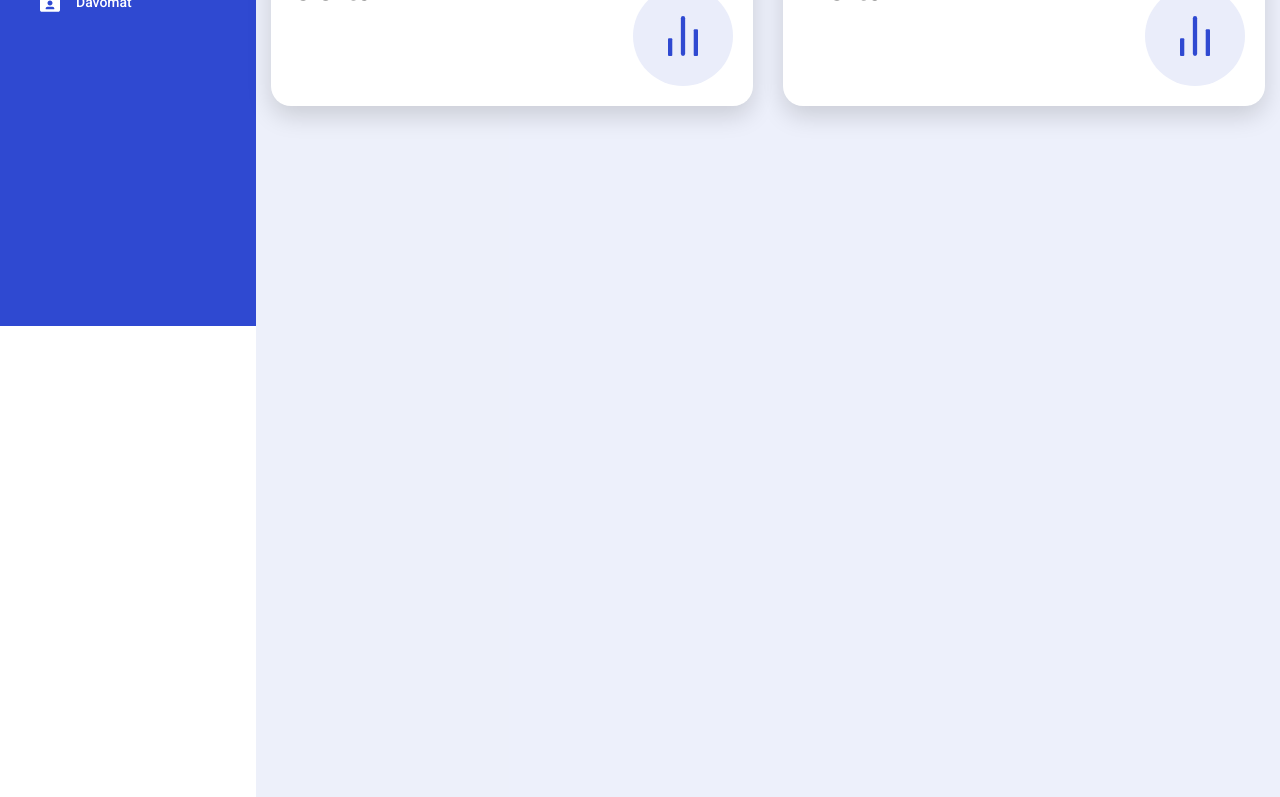
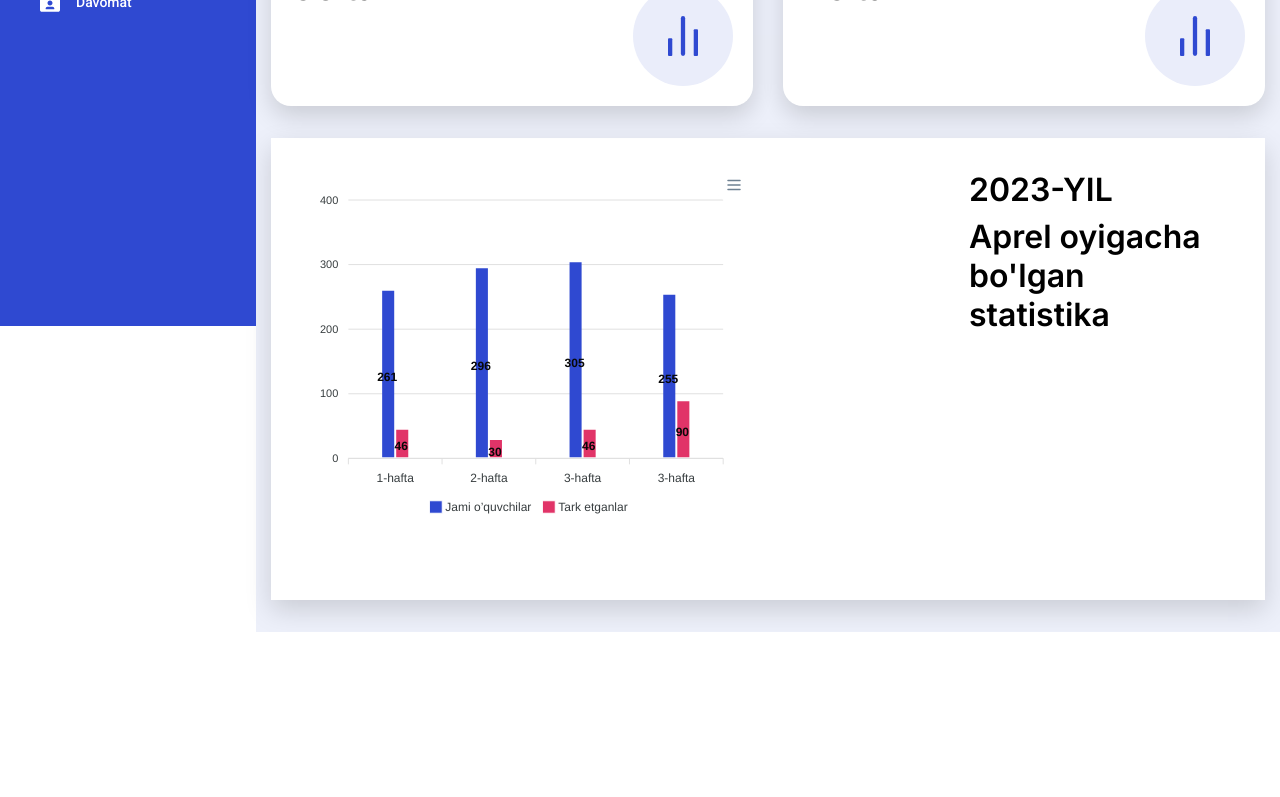
Before and after one commit to MuhammadqodirMuminov/CRM-Panel, a React (Vite) app: page / in a window 1280 px wide. Shown: the part 474-1271 px from the top of the page. After the commit the page ends 1106 px from the top, so only its background shows below. Built offline with nearby package versions, Linux system fonts and the light colour scheme.

Commit message:
add apexchart

```diff
--- a/package.json
+++ b/package.json
@@ -13,6 +13,7 @@
     "mdbootstrap": "^4.20.0",
     "mdbreact": "^5.2.0",
     "react": "^18.2.0",
+    "react-apexcharts": "^1.4.0",
     "react-dom": "^18.2.0",
     "react-router-dom": "^6.13.0"
   },
--- /dev/null
+++ b/src/components/apexchart/apexchart.jsx
@@ -0,0 +1,61 @@
+/* eslint-disable no-unused-vars */
+import React from 'react';
+import ReactApexChart from 'react-apexcharts';
+
+const ApexChart = () => {
+  const series = [
+    {
+      name: 'Jami o’quvchilar',
+      data: [261, 296, 305, 255]
+    },
+    {
+      name: 'Tark etganlar',
+      data: [46, 30, 46, 90]
+    },
+
+  ];
+
+  const options = {
+    chart: {
+      type: 'bar',
+      height: 350
+    },
+    plotOptions: {
+      bar: {
+        horizontal: false,
+        columnWidth: '30%',
+        endingShape: 'rounded'
+      }
+    },
+    dataLabels: {
+      enabled: true,
+      position: 'bottom',
+      style: {
+        colors: ['#080808']
+      },
+
+    },
+    stroke: {
+      show: true,
+      width: 2,
+      colors: ['transparent']
+    },
+    xaxis: {
+        categories: ['1-hafta', '2-hafta', '3-hafta', '3-hafta'],
+      },
+
+    fill: {
+      opacity: 1,
+      colors: ['#2F49D1', '#E13468']
+    },
+
+  };
+
+  return (
+    <div id="chart">
+      <ReactApexChart options={options} series={series} type="bar" height={350} />
+    </div>
+  );
+};
+
+export default ApexChart;
--- a/src/components/layout/layout.module.css
+++ b/src/components/layout/layout.module.css
@@ -28,5 +28,5 @@
 .article {
 	width: 100%;
 	background: #eaedfad5;
-	height: 400vh;
+	/* height: 400vh; */
 }
--- a/src/pages/home.jsx
+++ b/src/pages/home.jsx
@@ -1,6 +1,8 @@
+/* eslint-disable react/no-unescaped-entities */
 import { Layout } from '../components';
 import styles from './home.module.css'
 import icon from '.././assets/icon.svg'
+import ApexChart from '../components/apexchart/apexchart';
 
 const Home = () => {
 	return (
@@ -56,7 +58,21 @@ const Home = () => {
 						</div>
 					</div>
 				</div>
+				<div className={styles.apex__chart}>
+		<div className="row">
+			<div className="col-md-6">
+				<ApexChart/>
+			</div>
+			<div className="col-md-6 d-flex justify-content-end">
+				<div className={styles.apex__wrap}>
+					<h3 className={styles.apex__title}>2023-YIL </h3>
+					<h4 className={styles.apex__title}>Aprel oyigacha  bo'lgan statistika</h4>
 				</div>
+			</div>
+		</div>
+				</div>
+				</div>
+
 
 
 		</Layout>
--- a/src/pages/home.module.css
+++ b/src/pages/home.module.css
@@ -48,3 +48,26 @@
 .report__inner .row {
     row-gap: 25px;
 }
+
+.apex__chart {
+    margin: 32px 0 32px 0;
+    padding: 32px 32px 65px 32px;
+    background: #FFFFFF;
+    box-shadow: 0px 10px 25px rgba(0, 0, 0, 0.15);
+}
+
+.apex__wrap {
+    width: 100%;
+    max-width: 264px;
+}
+
+.apex__title {
+    font-family: 'Inter';
+    font-style: normal;
+    font-weight: 600;
+    font-size: 32px;
+    line-height: 39px;
+    display: flex;
+    align-items: center;
+    color: #000000;
+}
```
Also changed, not shown: 2 other files (tests, documents, lock files or other folders).
